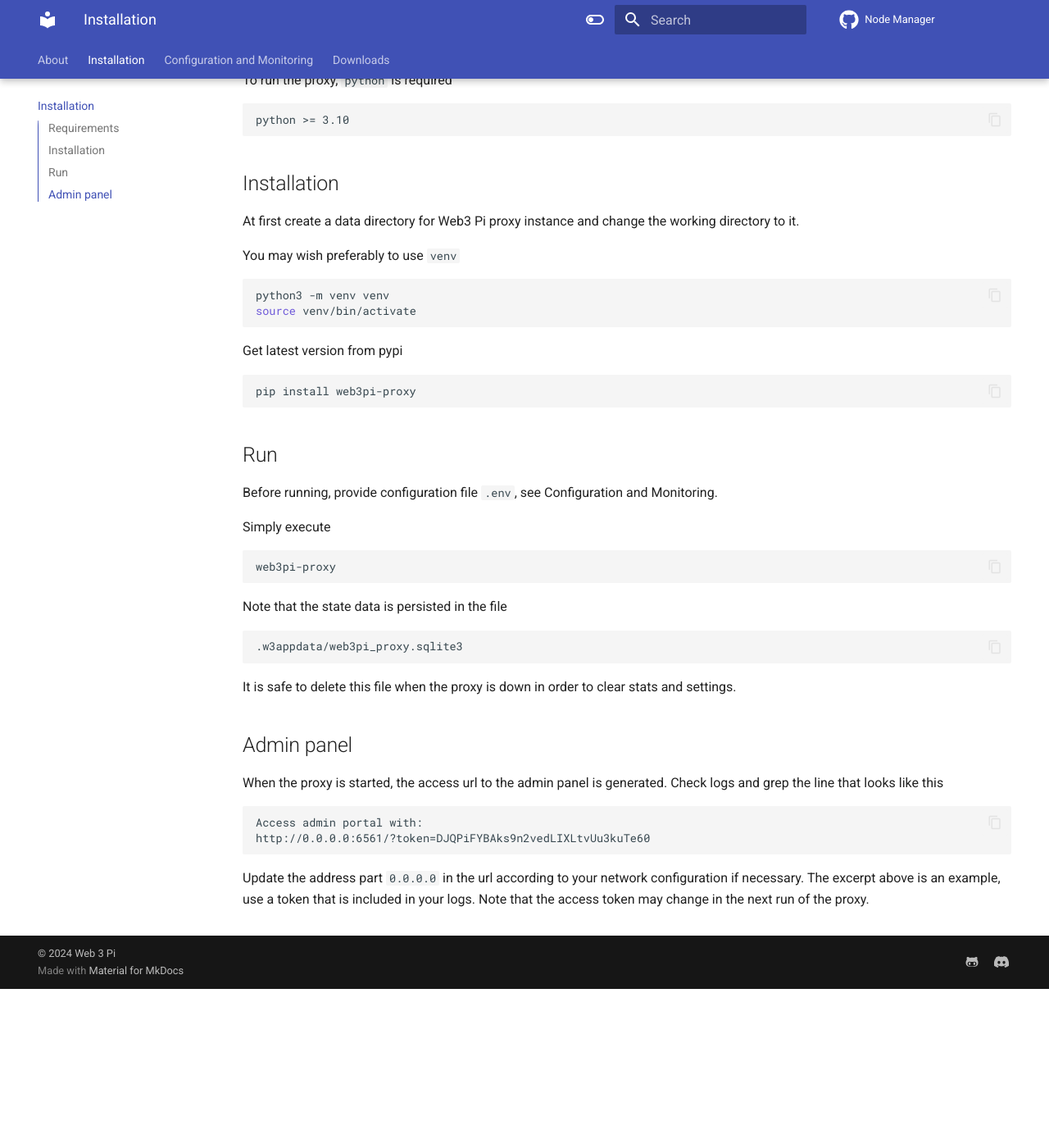
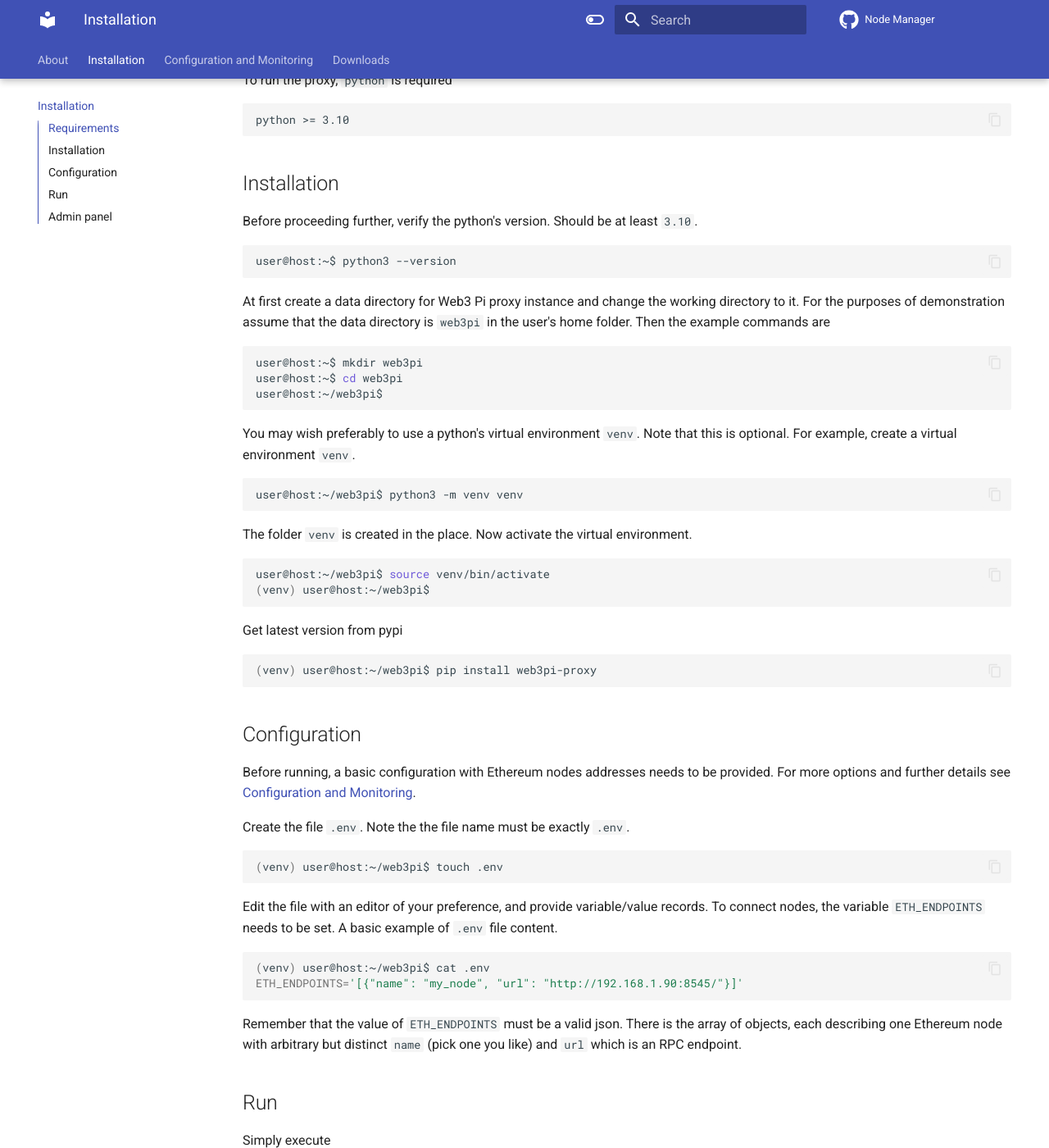
Before and after one commit to Web3-Pi/web3-reverse-proxy-docs, an MkDocs documentation site: the page built from docs/installation.md, in a window 1280 px wide and 1400 px high, scrolled down 194 px. Shown: the whole window at 82% size. Built offline with MkDocs 1.6.1 and Material for MkDocs 9.7.7, drawn with Linux system fonts in a browser that asks for light colours; comment, search, counter and statistics services are not loaded; some of the changed text lies outside the part shown.

Commit message:
fix: installation

````diff
--- a/docs/installation.md
+++ b/docs/installation.md
@@ -8,28 +8,72 @@ python >= 3.10
 
 ## Installation
 
+Before proceeding further, verify the python's version. Should be at least `3.10`.
+
+```bash
+user@host:~$ python3 --version
+```
+
 At first create a data directory for Web3 Pi proxy instance and change the working directory to it.
+For the purposes of demonstration assume that the data directory is `web3pi` in the user's home folder.
+Then the example commands are
 
-You may wish preferably to use `venv`
 ```bash
-python3 -m venv venv
-source venv/bin/activate
+user@host:~$ mkdir web3pi
+user@host:~$ cd web3pi
+user@host:~/web3pi$
+```
+
+You may wish preferably to use a python's virtual environment `venv`.
+Note that this is optional.
+For example, create a virtual environment `venv`.
+```bash
+user@host:~/web3pi$ python3 -m venv venv
+```
+
+The folder `venv` is created in the place. Now activate the virtual environment.
+
+```bash
+user@host:~/web3pi$ source venv/bin/activate
+(venv) user@host:~/web3pi$
 ```
 
 Get latest version from pypi
 
+```bash
+(venv) user@host:~/web3pi$ pip install web3pi-proxy
 ```
-pip install web3pi-proxy
+
+## Configuration
+
+Before running, a basic configuration with Ethereum nodes addresses needs to be provided.
+For more options and further details see [Configuration and Monitoring](configuration.md#ethereum-nodes).
+
+Create the file `.env`. Note the the file name must be exactly `.env`.
+
+```bash
+(venv) user@host:~/web3pi$ touch .env
 ```
+
+Edit the file with an editor of your preference, and provide variable/value records.
+To connect nodes, the variable `ETH_ENDPOINTS` needs to be set.
+A basic example of `.env` file content.
+
+```bash
+(venv) user@host:~/web3pi$ cat .env
+ETH_ENDPOINTS='[{"name": "my_node", "url": "http://192.168.1.90:8545/"}]'
+```
+
+Remember that the value of `ETH_ENDPOINTS` must be a valid json.
+There is the array of objects, each describing one Ethereum node with
+arbitrary but distinct `name` (pick one you like) and `url` which is an RPC endpoint.
 
 ## Run
 
-Before running, provide configuration file `.env`, see Configuration and Monitoring.
-
 Simply execute
 
-```
-web3pi-proxy
+```bash
+(venv) user@host:~/web3pi$ web3pi-proxy
 ```
 
 Note that the state data is persisted in the file
@@ -40,7 +84,7 @@ It is safe to delete this file when the proxy is down in order to clear stats an
 
 ## Admin panel
 
-When the proxy is started, the access url to the admin panel is generated.
+When the proxy is up, the access url to the admin panel is generated.
 Check logs and grep the line that looks like this
 ```
 Access admin portal with:
````
Also changed, not shown: docs/configuration.md (+5 -5 lines).
